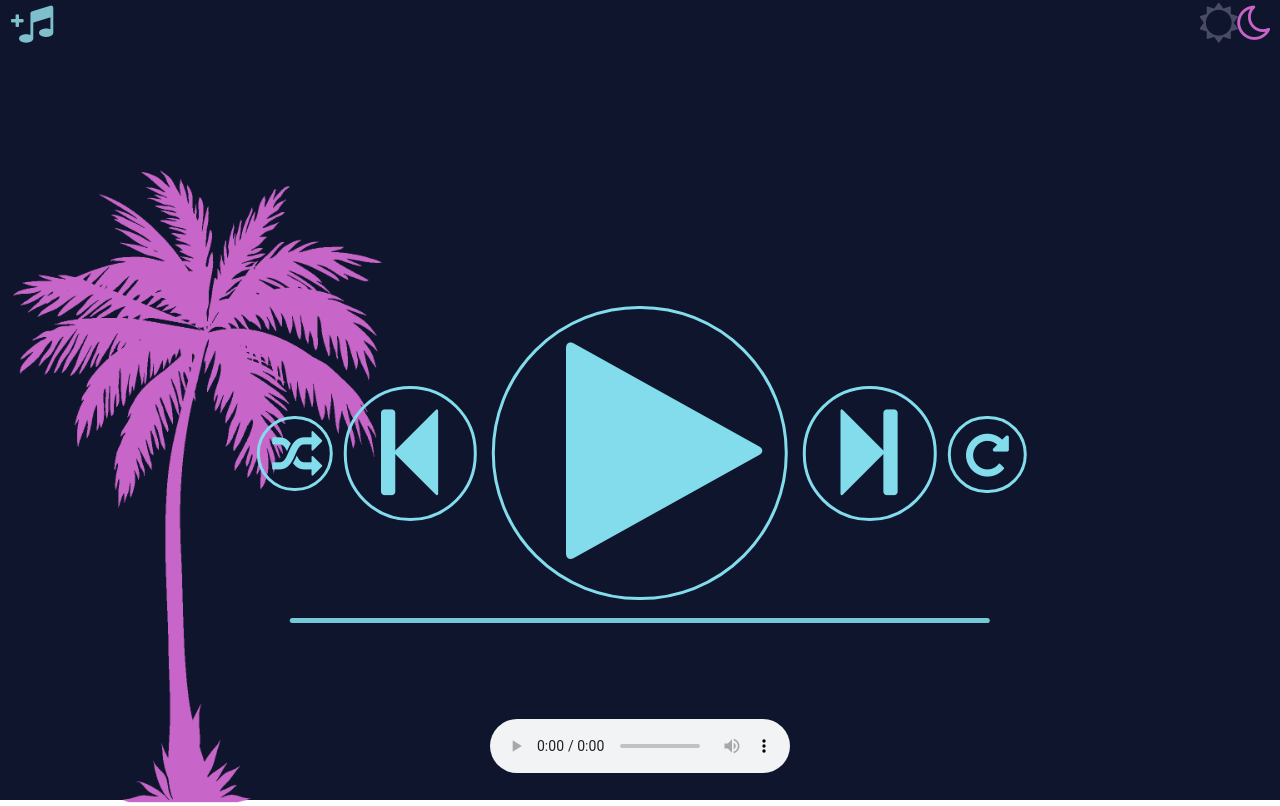
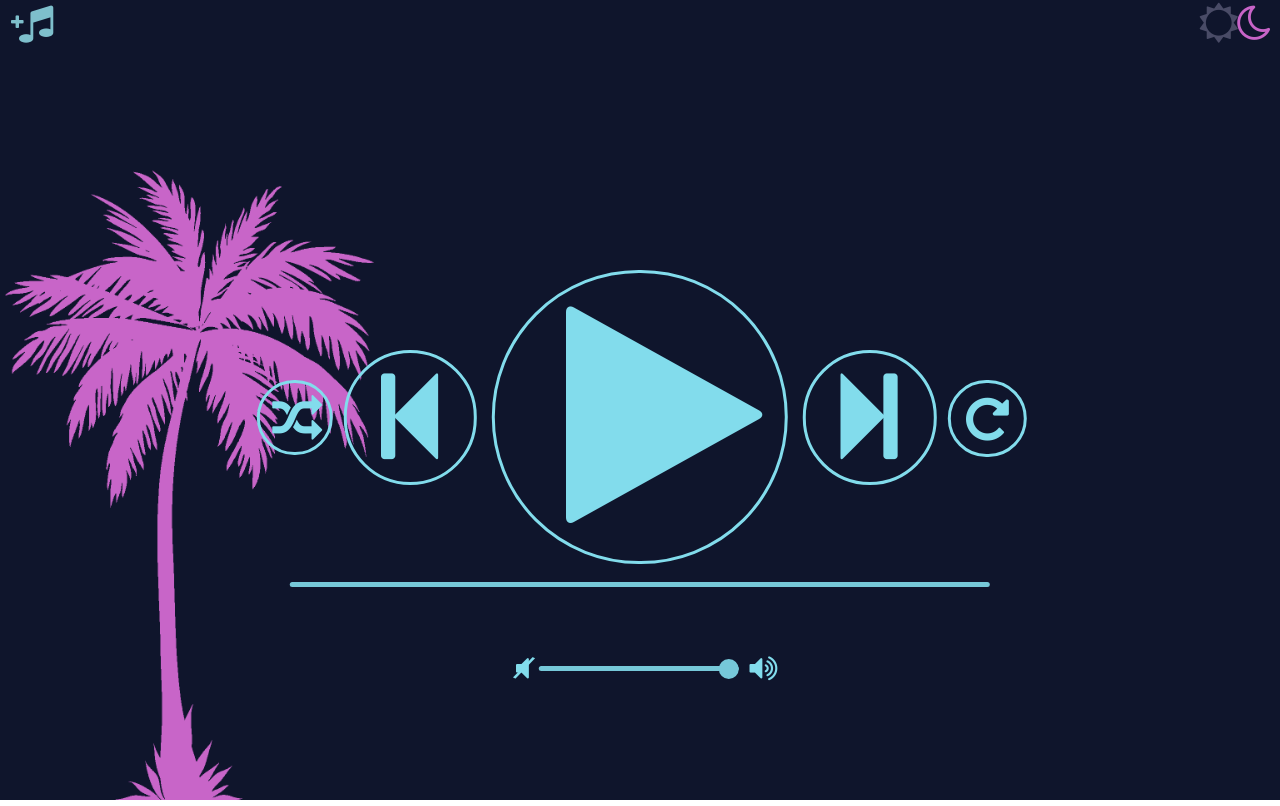
Before and after one commit to kkuczynski/sndvslzr, an Angular app: page / in a window 1280 px wide. Built offline with nearby package versions, Linux system fonts and the light colour scheme.

Commit message:
fixed bugs with playing and time slider, added volume slider, user can now delete positions from playlist

```diff
--- a/src/app/app.component.css
+++ b/src/app/app.component.css
@@ -40,6 +40,13 @@ button.night {
 i{
     width: 50%;
     animation-duration: 1s;
+}
+.slash {
+    position: absolute;
+
+
+    transform: translate(0px,-36px) rotate(25deg);
+    font-size: 40px;
 }
 i.pickedMoon {
     color: rgb(200,100,200);
@@ -107,9 +114,7 @@ i.notPickedMoon:hover {
     0% {filter: none}
     100% {filter: invert(61%) sepia(76%) saturate(650%) hue-rotate(259deg) brightness(82%) contrast(89%)}
 }
-button:active {
-    border-style: outset;
-  }
+
 .body {
     width: 100%;
     height: 100%;
@@ -118,6 +123,7 @@ button:active {
     position: absolute;
     overflow: hidden;
     animation-duration: 1s;
+    font-family: Verdana, Geneva, Tahoma, sans-serif;
 }
 .tree{
     height: 100%;
@@ -130,6 +136,10 @@ img.palm {
     transform: translateY(1%);
     background: none;
     animation-duration: 1s;
+}
+.times {
+    position: absolute;
+    transform: translate(100px,25px);
 }
 .slider {
     -webkit-appearance: none;
@@ -157,7 +167,8 @@ img.palm {
     width: 0px;
     height: 0px;
     border-radius: 20px;
-    background: rgb(250,125,250);
+
+
 
   }
   .slider.active::-webkit-slider-thumb {
@@ -166,19 +177,21 @@ img.palm {
     width: 20px;
     height: 20px;
     border-radius: 20px;
-    background: rgb(250,125,250);
+    animation-duration: 1s;
+
 
   }
   .slider.active::-moz-range-thumb {
     width: 20px;
     height: 20px;
     border-radius: 20px;
-    background: rgb(250,125,250);
+    animation-duration: 1s;
+
   }
   .slider::-moz-range-thumb {
     width: 0px;
     height: 0px;
-    background: rgb(250,125,250);
+
   }
   .slider::-moz-range-thumb:hover{
     box-shadow: 0px 0px 15px rgb(250,125,250);
@@ -187,13 +200,58 @@ img.palm {
   .slider::-webkit-slider-thumb:hover {
     box-shadow: 0px 0px 15px rgb(250,125,250);
   }
+
+  .volumeSlider {
+    -webkit-appearance: none;
+    appearance: none;
+    height: 5px;
+    position: absolute;
+    transform: translate(20px,100px);
+    width: 200px;
+    opacity: 0.9;
+    outline: none;
+    border: none;
+    border-radius: 20px;
+    -webkit-transition: .2s;
+    transition: opacity .2s;
+    animation-duration: 1s;
+}
+.volumeSlider:hover {
+    opacity: 1;
+    box-shadow: 0px 0px 5px rgb(250,125,250);
+    cursor: pointer;
+}
+.volumeSlider::-webkit-slider-thumb {
+    -webkit-appearance: none;
+    appearance: none;
+    width: 20px;
+    height: 20px;
+    border-radius: 20px;
+    animation-duration: 1s;
+
+
+  }
+  .volumeSlider::-moz-range-thumb {
+    width: 20px;
+    height: 20px;
+    border-radius: 20px;
+    animation-duration: 1s;
+
+  }
+  .volumeSlider::-moz-range-thumb:hover{
+    box-shadow: 0px 0px 15px rgb(250,125,250);
+
+  }
+  .volumeSlider::-webkit-slider-thumb:hover {
+    box-shadow: 0px 0px 15px rgb(250,125,250);
+  }
 .playlist{
     background: none;
     position: absolute;
     right: 0;
     bottom: 0;
     max-height: 90%;
-    max-width: 20%;
+    width: 25%;
     text-orientation: upright;
     overflow-x: hidden;
 
@@ -203,15 +261,54 @@ img.palm {
     transform: translateX(17px);
 }
 .song{
-    cursor: pointer;
+
     text-overflow: ellipsis;
     white-space: nowrap;
     overflow: hidden;
     text-overflow: ellipsis;
+    height: 30px;
+}
+.songName{
+    cursor: pointer;
+}
+.up{
+    position: relative;
+    outline: none;
+    border: none;
+    background: none;
+    cursor: pointer;
+   transform: translate(-10px, 0px);
+    display: block;
+    height: 10px;
+    width: 10px;
+}
+
+.down{
+    position: relative;
+    bottom: 0;
+    background: none;
+    outline: none;
+    border: none;
+    cursor: pointer;
+    display: block;
+    height: 10px;
+    width: 10px;
+}
+.delete{
+    background: none;
+    outline: none;
+    border: none;
+    font-size: 18px;
+    cursor: pointer;
 }
 
 
-.song:hover{
+.delete:hover{
+    text-shadow: 0px 0px 5px rgb(250,125,250);
+}
+
+
+.songName:hover{
     text-shadow: 0px 0px 5px rgb(250,125,250);
 }
 
@@ -229,7 +326,34 @@ input[type="file"] {
     bottom: 0;
     left: 50%;
     margin-right: -50%;
-    transform: translate(-50%, -50%)
+    transform: translate(-50%, -50%);
+    display: none;
+}
+.mute {
+    font-size: 30px;
+    background: none;
+    border: solid;
+    cursor: pointer;
+    border-width: 0px;
+    transform: translate(15px,87px);
+    animation-duration: 1s;
+    outline: none;
+}
+.mute:hover{
+    text-shadow: 0px 0px 20px rgb(250,125,250);
+}
+.speaker{
+    font-size: 30px;
+    background: none;
+    border: solid;
+    cursor: pointer;
+    border-width: 0px;
+    transform: translate(220px,87px);
+    animation-duration: 1s;
+    outline: none;
+}
+.speaker:hover{
+    text-shadow: 0px 0px 20px rgb(250,125,250);
 }
 
 .play {
@@ -251,7 +375,7 @@ input[type="file"] {
     border-radius: 300px;
     padding-left: 16px;
     padding-right: 103px;
-    padding-top: 30px;
+    padding-top: 29px;
     padding-bottom: 29px;
     background: none;
     cursor: pointer;
@@ -355,9 +479,13 @@ input[type="file"] {
 
 
 .songPicked {
-   text-decoration: underline ;
-   text-decoration-style: solid;
-   color: rgb(250,125,250);
+   /* text-decoration: underline ;
+   text-decoration-style: solid; */
+   text-shadow: 0px 0px 5px rgb(250,125,250);
+   font-weight: bold;
+   /* border-left: solid 10px rgb(250,125,250);
+   border-top: none 10px; */
+
 }
 .center {
     position: absolute;
@@ -413,3 +541,19 @@ input[type="file"] {
 .daySlider{
     background: rgb(30,30,30);
 }
+
+.daySlider::-moz-range-thumb{
+    background: rgb(30,30,30);
+}
+
+.daySlider::-webkit-slider-thumb{
+    background: rgb(30,30,30);
+}
+
+.nightSlider::-moz-range-thumb{
+   background: rgb(130, 220, 236);
+}
+
+.nightSlider::-webkit-slider-thumb{
+    background: rgb(130, 220, 236);
+}
--- a/src/app/app.component.html
+++ b/src/app/app.component.html
@@ -20,12 +20,14 @@
   <audio id="sound" class="sound" controls>
     </audio>
     <div class=playlist id=playlist>
-      <div [ngClass]="(getCurrentSongId()===i)?'songPicked':'song'"*ngFor="let song of getPlaylistService(); index as i" class=song id={{i}}song (click) = loadSong(i)>
-        {{ song }}
+      <div class=song [ngClass]="(getCurrentSongId()===i)?'songPicked':'song'"*ngFor="let song of getPlaylistService(); index as i">
+       <button *ngIf='playlistLength>1' (click)='delete(i)' [ngClass]="(getNightMode()===0)?'nightCenter':'dayCenter'" class="delete"><i class="fa fa-times" aria-hidden="true"></i></button>
+
+       <label class=songName id={{i}}song (click) = loadSongFromPlaylist(i)> {{ song }}</label>
       </div>
 
     </div>
-  </div>
+
   <div class=tree><img class=palm id= palm [ngClass]="(getNightMode()===0)?'night':'day'" src='../assets/palm.png'></div>
   <div class= center id=center>
 
@@ -45,7 +47,14 @@
       <input [ngClass]="(getNightMode()===0)?'nightSlider':'daySlider'" *ngIf="getSound()" type="range" min="0" max={{getSound().duration}} value={{getSound().currentTime}} class="slider active" id="timeSlider">
       <input [ngClass]="(getNightMode()===0)?'nightSlider':'daySlider'"*ngIf="!getSound()" type="range" min="0" max="100"  class="slider" id="timeSlider" disabled>
 
+      <div *ngIf="getSound()" class=times id=times>{{times.currentMin}}:{{times.currentSec}}&nbsp;/&nbsp;{{times.durationMin}}:{{times.durationSec}}</div>
+<div>
+      <button [ngClass]="(getNightMode()===0)?'nightCenter':'dayCenter'" class=mute id=mute (click)=mute()><i class="fa fa-volume-off " aria-hidden="true"><b class=slash>/</b></i></button>
+      <input [ngClass]="(getNightMode()===0)?'nightSlider':'daySlider'" step="0.01" type="range" min="0" max=1 value={{volume}} class="volumeSlider" id="volumeSlider">
+      <button [ngClass]="(getNightMode()===0)?'nightCenter':'dayCenter'" class=speaker id=speaker (click)=maxVolume()><i class="fa fa-volume-up" aria-hidden="true"></i></button>
+    </div>
 
 
 
 </div>
+</div>
--- a/src/app/app.component.ts
+++ b/src/app/app.component.ts
@@ -21,12 +21,29 @@ export class AppComponent {
   private movedOn = false;
   public loop = false;
   public shuffle = false;
+  public times: Times = new Times;
+  public volume: number = 1;
+  private volumeSlider;
 
   constructor() {
     this.nightMode = new NightModeService();
   }
+  ngOnInit(): void {
+    this.volumeSlider = document.getElementById('volumeSlider');
+    this.handleVolume();
 
+  }
 
+  handleVolume() {
+    this.volumeSlider.addEventListener('input', (event) => {
+      this.volume = event.target.value;
+      if (this.sound) {
+        console.log(this.volume);
+        this.sound.volume = this.volume;
+      }
+    });
+
+  }
   addToPlaylist(file: File) {
     this.playlist.push(file.name);
   }
@@ -60,7 +77,7 @@ export class AppComponent {
       this.loop = true;
     }
   }
-  changeShuffle(){
+  changeShuffle() {
     if (this.shuffle) {
       this.shuffle = false;
     } else {
@@ -69,51 +86,99 @@ export class AppComponent {
     }
   }
 
+  loadSongFromPlaylist(i: number) {
+    this.loadSong(i);
+    this.play();
+  }
   loadSong(index: number) {
     this.currentSongId = index;
     this.sound = new Audio();
     this.sound = <HTMLAudioElement><unknown>document.getElementById('sound');
     this.sound.src = this.playlistSrc[index] as unknown as string;
-    this.paused = false;
-    console.log('load' + index)
-    this.play();
+    this.paused = true;
+    //this.sound.load;
+    document.getElementById('timeSlider').addEventListener('input', (event) => {
+      this.setTime(event);
+    })
+    this.sound.volume = this.volume;
+  }
+  delete(i: number) {
+    if (this.playlistLength > 1) {
+    this.playlist.splice(i, 1);
+    this.playlistSrc.splice(i, 1);
+    this.playlistLength--;
+    }
+  }
+  moveUp(){
+    console.log('up');
+  }
+  moveDown(){
+    console.log('down');
+  }
+  mute() {
+    this.volume = 0;
+    if(this.sound) {
+    this.sound.volume = this.volume;
+    }
   }
 
+  maxVolume() {
+    this.volume = 1;
+    if(this.sound) {
+    this.sound.volume = this.volume;
+    }
+  }
   delay(ms: number) {
     return new Promise(resolve => setTimeout(resolve, ms));
   }
 
-  play(): boolean {
+  play(id?: number): boolean {
+    console.log(0);
     if (this.playlist.length === 0) {
       document.getElementById('addfile').click();
+      console.log(1)
     }
     else {
       if (!this.sound) {
-        this.loadSong(this.currentSongId);
+        this.loadSong(id ? id : this.currentSongId);
+        console.log(2)
       }
+
       if (this.sound) {
+        console.log(4)
         this.sound.addEventListener('playing', () => {
+          this.times.setDuration(this.sound.duration);
+          this.times.updateCurrent(this.sound.currentTime);
           this.movedOn = false;
+          document.getElementById('timeSlider').addEventListener('input', (event) => {
+            this.setTime(event);
+          })
         })
+        console.log(5)
         this.sound.addEventListener('ended', () => {
           if (!this.movedOn) {
             this.moveOn();
             this.movedOn = true;
           }
         })
+        console.log(6)
         this.sound.addEventListener('timeupdate', () => {
           document.getElementById('timeSlider').setAttribute('value', this.sound.currentTime.toString());
+          this.times.updateCurrent(this.sound.currentTime);
         })
+        console.log(7)
         document.getElementById('timeSlider').addEventListener('input', (event) => {
           this.setTime(event);
         });
 
       }
       if (this.paused) {
+        console.log(8)
         this.sound.play()
         this.paused = false;
         return true;
       } else {
+        console.log(9)
         this.sound.pause();
         this.paused = true;
         return true;
@@ -145,13 +210,13 @@ export class AppComponent {
     if (this.currentSongId < this.playlistLength - 1) {
       console.log(this.currentSongId);
       console.log(this.playlistLength);
-      if(!this.shuffle){
-      this.currentSongId++;
+      if (!this.shuffle) {
+        this.currentSongId++;
       } else {
-        let tmpCurrentSongId=this.currentSongId;
+        let tmpCurrentSongId = this.currentSongId;
         this.currentSongId = Math.floor((Math.random() * (this.playlistLength)));
-        if(tmpCurrentSongId === this.currentSongId) {
-          if(this.currentSongId === this.playlistLength-1) {
+        if (tmpCurrentSongId === this.currentSongId) {
+          if (this.currentSongId === this.playlistLength - 1) {
             this.currentSongId = 0;
           } else {
             this.currentSongId++;
@@ -208,38 +273,44 @@ export class AppComponent {
   }
 
   changeNightMode() {
-    if (this.nightMode.getNightMode() === 1) {
-      console.log('sun lowering, moon rising');
-      document.getElementById('sun').style.animationName = 'iconTransitionSunOff';
-      document.getElementById('moon').style.animationName = 'iconTransitionMoonOn';
-      // document.getElementById('bar').style.animationName = 'backgroundTransitionOff';
-      document.getElementById('body').style.animationName = 'backgroundTransitionOff';
-      document.getElementById('music').style.animationName = 'iconTransitionMusicOff';
-      document.getElementById('palm').style.animationName = 'pngTransitionOff';
+    {
+      // if (this.nightMode.getNightMode() === 1) {
+      //   console.log('sun lowering, moon rising');
+      //   document.getElementById('sun').style.animationName = 'iconTransitionSunOff';
+      //   document.getElementById('moon').style.animationName = 'iconTransitionMoonOn';
+      //   // document.getElementById('bar').style.animationName = 'backgroundTransitionOff';
+      //   document.getElementById('body').style.animationName = 'backgroundTransitionOff';
+      //   document.getElementById('music').style.animationName = 'iconTransitionMusicOff';
+      //   document.getElementById('palm').style.animationName = 'pngTransitionOff';
+      //   document.getElementById('play').style.animationName = 'iconTransitionMusicOff';
+      //   document.getElementById('forward').style.animationName = 'iconTransitionMusicOff';
+      //   document.getElementById('backward').style.animationName = 'iconTransitionMusicOff';
+      //   document.getElementById('shuffle').style.animationName = 'iconTransitionMusicOff';
+      //   document.getElementById('loop').style.animationName = 'iconTransitionMusicOff';
+      //   document.getElementById('timeSlider').style.animationName = 'sliderTransitionOff';
+      //   document.getElementById('volumeSlider').style.animationName = 'sliderTransitionOff';
+      //   document.getElementById('speaker').style.animationName = 'iconTransitionMusicOff';
+      //   document.getElementById('mute').style.animationName = 'iconTransitionMusicOff';
 
-      document.getElementById('play').style.animationName = 'iconTransitionMusicOff';
-      document.getElementById('forward').style.animationName = 'iconTransitionMusicOff';
-      document.getElementById('backward').style.animationName = 'iconTransitionMusicOff';
-      document.getElementById('shuffle').style.animationName = 'iconTransitionMusicOff';
-      document.getElementById('loop').style.animationName = 'iconTransitionMusicOff';
-      document.getElementById('timeSlider').style.animationName = 'sliderTransitionOff';
+      // } else {
+      //   console.log('sun rising, moon lowering');
+      //   document.getElementById('sun').style.animationName = 'iconTransitionSunOn';
+      //   document.getElementById('moon').style.animationName = 'iconTransitionMoonOff';
+      //   // document.getElementById('bar').style.animationName = 'backgroundTransitionOn';
+      //   document.getElementById('body').style.animationName = 'backgroundTransitionOn';
+      //   document.getElementById('music').style.animationName = 'iconTransitionMusicOn';
+      //   document.getElementById('palm').style.animationName = 'pngTransitionOn';
+      //   document.getElementById('play').style.animationName = 'iconTransitionMusicOn';
+      //   document.getElementById('forward').style.animationName = 'iconTransitionMusicOn';
+      //   document.getElementById('backward').style.animationName = 'iconTransitionMusicOn';
+      //   document.getElementById('shuffle').style.animationName = 'iconTransitionMusicOn';
+      //   document.getElementById('loop').style.animationName = 'iconTransitionMusicOn';
+      //   document.getElementById('timeSlider').style.animationName = 'sliderTransitionOn';
+      //   document.getElementById('volumeSlider').style.animationName = 'sliderTransitionOn';
+      //   document.getElementById('speaker').style.animationName = 'iconTransitionMusicOn';
+      //   document.getElementById('mute').style.animationName = 'iconTransitionMusicOn';
 
-    } else {
-      console.log('sun rising, moon lowering');
-      document.getElementById('sun').style.animationName = 'iconTransitionSunOn';
-      document.getElementById('moon').style.animationName = 'iconTransitionMoonOff';
-      // document.getElementById('bar').style.animationName = 'backgroundTransitionOn';
-      document.getElementById('body').style.animationName = 'backgroundTransitionOn';
-      document.getElementById('music').style.animationName = 'iconTransitionMusicOn';
-      document.getElementById('palm').style.animationName = 'pngTransitionOn';
-
-        document.getElementById('play').style.animationName = 'iconTransitionMusicOn';
-        document.getElementById('forward').style.animationName = 'iconTransitionMusicOn';
-        document.getElementById('backward').style.animationName = 'iconTransitionMusicOn';
-        document.getElementById('shuffle').style.animationName = 'iconTransitionMusicOn';
-        document.getElementById('loop').style.animationName = 'iconTransitionMusicOn';
-        document.getElementById('timeSlider').style.animationName = 'sliderTransitionOn';
-
+      // }
     }
     this.nightMode.changeNightMode()
   }
@@ -258,3 +329,30 @@ export class AppComponent {
     return this.currentSongId;
   }
 }
+
+class Times {
+  currentMin: number;
+  currentSec: string;
+  durationMin: number;
+  durationSec: string;
+
+  setDuration(duration: number) {
+    this.durationMin = Math.floor(duration / 60);
+    let tmpDurationSec = Math.floor(duration - (this.durationMin * 60));
+    if (tmpDurationSec < 10) {
+      this.durationSec = '0' + tmpDurationSec;
+    } else {
+      this.durationSec = tmpDurationSec.toString();
+    }
+  }
+
+  updateCurrent(current: number) {
+    this.currentMin = Math.floor(current / 60);
+    let tmpCurrentSec = Math.floor(current - (this.currentMin * 60));
+    if (tmpCurrentSec < 10) {
+      this.currentSec = '0' + tmpCurrentSec;
+    } else {
+      this.currentSec = tmpCurrentSec.toString();
+    }
+  }
+}
```
